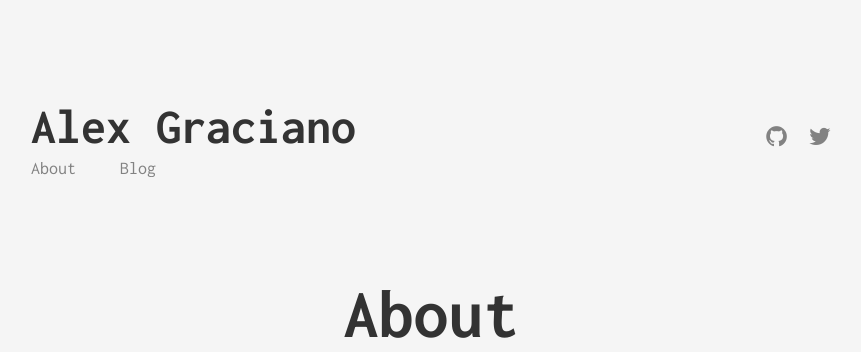
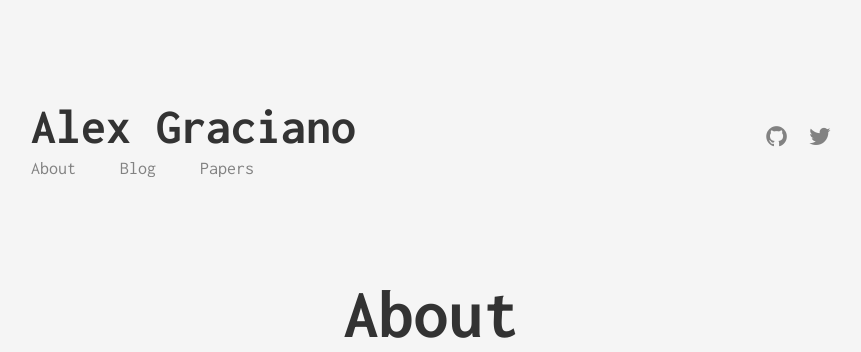
Before and after one commit to alex-graciano/alex-graciano.github.io, a Jekyll site: the page built from about.md, in a window 1280 px wide. Shown: the top 352 px of the page, without its empty margins (209-1070 px from the left). Built offline with Jekyll 4.4.1, drawn with Linux system fonts in a browser that asks for light colours.

Commit message:
add papers header

```diff
--- a/_includes/header.html
+++ b/_includes/header.html
@@ -5,6 +5,7 @@
         <ul class="menu">
             <li class="menu__entry"><a href="{{ '/about' | prepend: site.baseurl }}">About</a></li>
             <li class="menu__entry"><a href="{{ '/' | prepend: site.baseurl }}">Blog</a></li>
+            <li class="menu__entry"><a href="{{ '/papers' | prepend: site.baseurl }}">Papers</a></li>
         </ul>
     </div>
 
```
